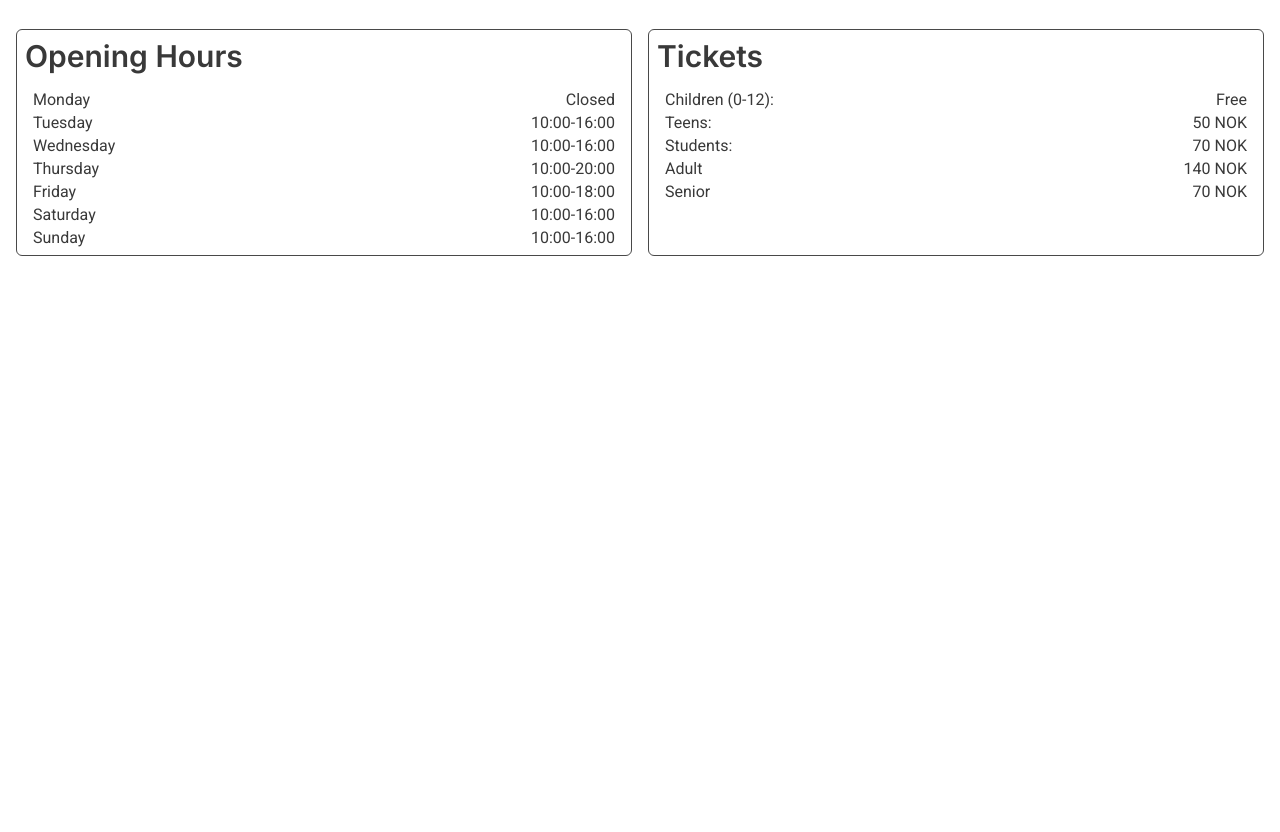
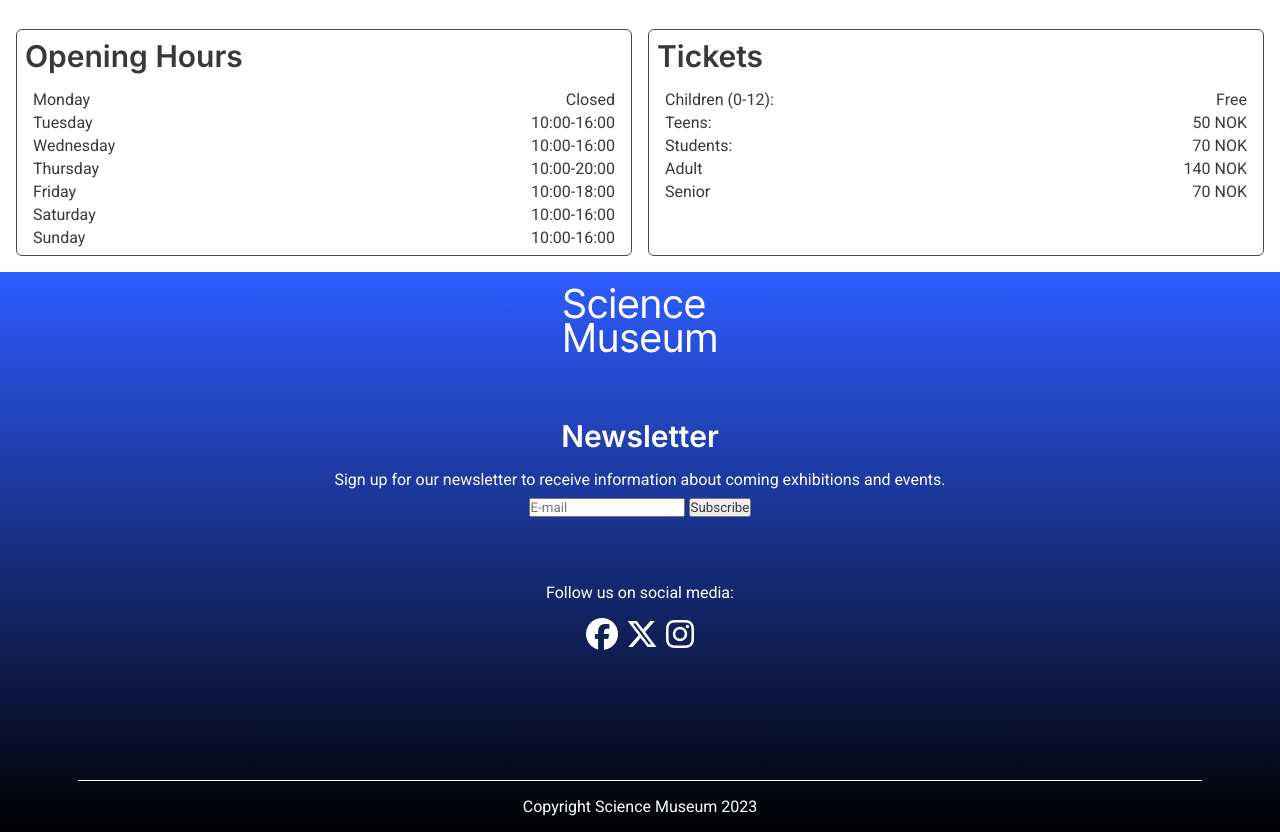
Before and after one commit to Eikhaugen/Semester-Project-1, a plain HTML site: page home.html in a window 1280 px wide. Shown: the part 1527-2359 px from the top of the page. Before the commit the page ends 1799 px from the top, so only its background shows below. Drawn offline with Linux system fonts and the light colour scheme.

Commit message:
added footer to html, added and linked footer.css. added styles to footer.

```diff
--- /dev/null
+++ b/css/footer.css
@@ -0,0 +1,65 @@
+@import "variables.css";
+
+footer {
+    background: linear-gradient(180deg, #2E5CFF 0%, #000 100%);
+    width: 100%;
+    height: 560px;
+    padding: 1rem;
+    display: grid;
+    justify-items: center;
+
+}
+
+.footer-newsletter-form {
+    align-self: start;
+    display: flex;
+    flex-direction: column;
+    align-items: center;
+    justify-content: center;
+    text-align: center;
+}
+
+footer h2, footer span {
+    color: #ffffff;
+}
+
+.footer-newsletter-form span {
+    padding-top: 16px;
+}
+
+.footer-newsletter-form form {
+    padding-top: 8px;
+}
+
+.footer-social-media {
+
+}
+
+.footer-social-media-logos {
+    padding-top: 1rem;
+    width: 100%;
+    display: flex;
+    justify-content: center;
+    gap: 8px;
+}
+
+.footer-social-media-logos i {
+    font-size: 32px;
+}
+
+.footer-copyright {
+    width: 90%;
+    align-self: end;
+    border-top: 1px solid white;
+    text-align: center;
+    padding-top: 1rem;
+}
+
+@media screen and (min-width: 1440px) {
+
+    footer {
+        border-top-right-radius: 6px;
+        border-top-left-radius: 6px;
+    }
+
+}
--- a/css/header.css
+++ b/css/header.css
@@ -1,4 +1,4 @@
-@import "css/constants.css";
+@import "variables.css";
 
 header {
     width: 100%;
--- a/css/home.css
+++ b/css/home.css
@@ -1,4 +1,4 @@
-@import "constants.css";
+@import "variables.css";
 
 body {
     max-width: 1440px;
@@ -148,7 +148,6 @@ h3 {
     gap: 1rem;
 }
 
-
 @media screen and (min-width: 600px) {
 
     .event-card, .exhibition-card {
@@ -181,7 +180,6 @@ h3 {
     .ticket-info-card {
         height: inherit;
     }
-
 }
 
 @media screen and (min-width: 1440px) {
@@ -191,4 +189,8 @@ h3 {
         border-bottom-left-radius: 6px;
     }
 
+    footer {
+        border-top-right-radius: 6px;
+        border-top-left-radius: 6px;
+    }
 }
--- a/css/constants.css
+++ b/css/variables.css
@@ -11,6 +11,7 @@
     padding: 0;
     font-family: roboto, serif;
     color: var(--text);
+    scroll-behavior: smooth;
 }
 
 body {
--- a/home.html
+++ b/home.html
@@ -5,6 +5,7 @@
     <meta name="viewport" content="width=device-width, initial-scale=1.0">
     <link rel="stylesheet" type="text/css" href="css/home.css">
     <link rel="stylesheet" type="text/css" href="css/header.css">
+    <link rel="stylesheet" type="text/css" href="css/footer.css">
     <link rel="preconnect" href="https://fonts.googleapis.com">
     <link rel="preconnect" href="https://fonts.gstatic.com" crossorigin>
     <link href="https://fonts.googleapis.com/css2?family=Inter:wght@600&family=Roboto:wght@400;500;700&display=swap"
@@ -159,9 +160,7 @@
                     <div class="hours"><span>Friday</span><span>10:00-18:00</span></div>
                     <div class="hours"><span>Saturday</span><span>10:00-16:00</span></div>
                     <div class="hours"><span>Sunday</span><span>10:00-16:00</span></div>
-
                 </div>
-
             </div>
             <div class="ticket-info-card">
                 <h2>Tickets</h2>
@@ -172,9 +171,31 @@
                     <div class="price"><span>Adult</span><span>140 NOK</span></div>
                     <div class="price"><span>Senior</span><span>70 NOK</span></div>
                 </div>
-
             </div>
         </section>
     </main>
+    <footer>
+        <img src="assets/images/shared/logo.svg" alt="Science museum logo" class="footer-logo">
+        <div class="footer-newsletter-form">
+            <h2>Newsletter</h2>
+            <span>Sign up for our newsletter to receive information about coming exhibitions and events.</span>
+            <form>
+                <label for="email"></label>
+                <input id="email" name="email" type="email" placeholder="E-mail">
+                <button type="submit">Subscribe</button>
+            </form>
+        </div>
+        <div class="footer-social-media">
+            <span>Follow us on social media:</span>
+            <div class="footer-social-media-logos">
+                <a href=""><i class="fa-brands fa-facebook" style="color: #ffffff;"></i></a>
+                <a href=""> <i class="fa-brands fa-x-twitter" style="color: #ffffff;"></i></a>
+                <a href=""><i class="fa-brands fa-instagram" style="color: #ffffff;"></i></a>
+            </div>
+        </div>
+        <div class="footer-copyright">
+            <span>Copyright Science Museum 2023</span>
+        </div>
+    </footer>
 </body>
 </html>
```
